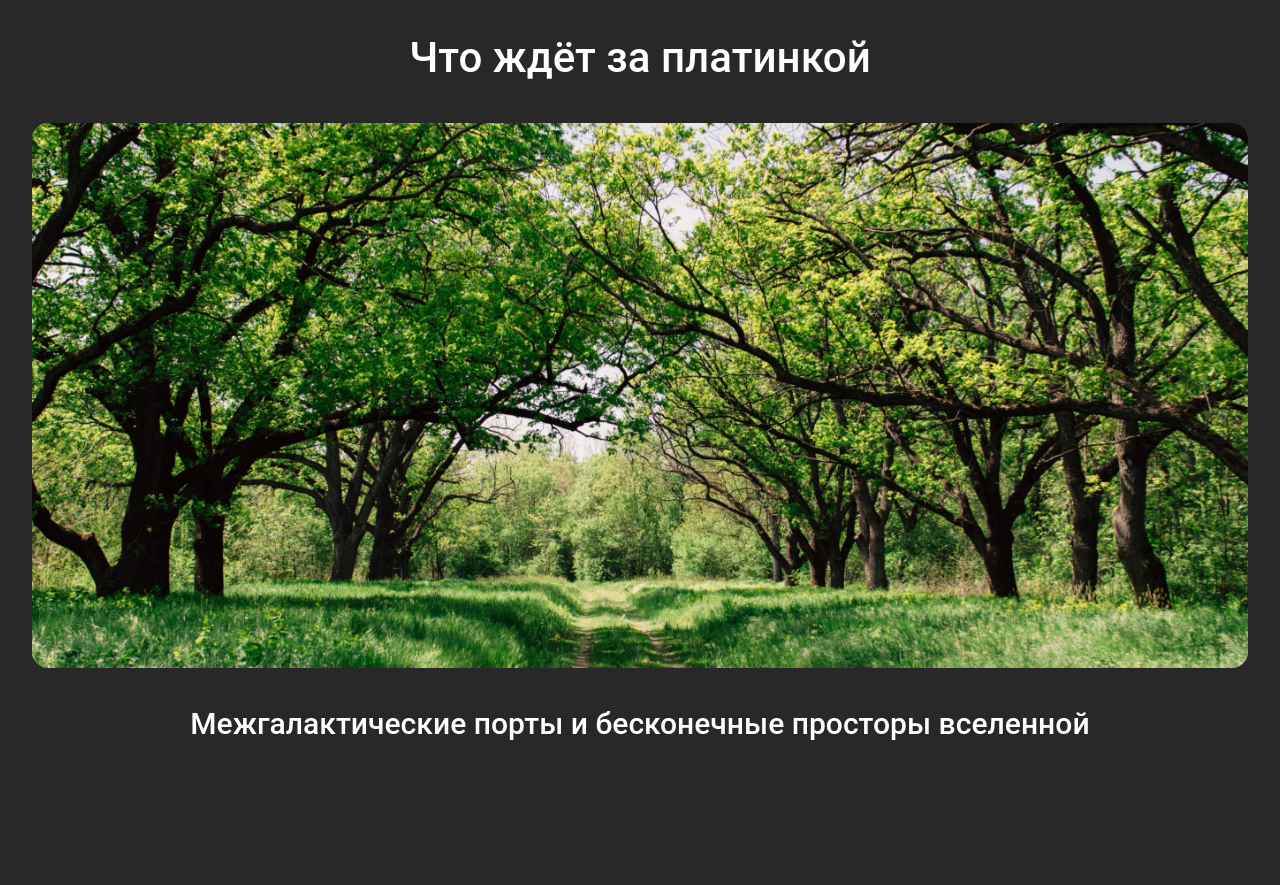
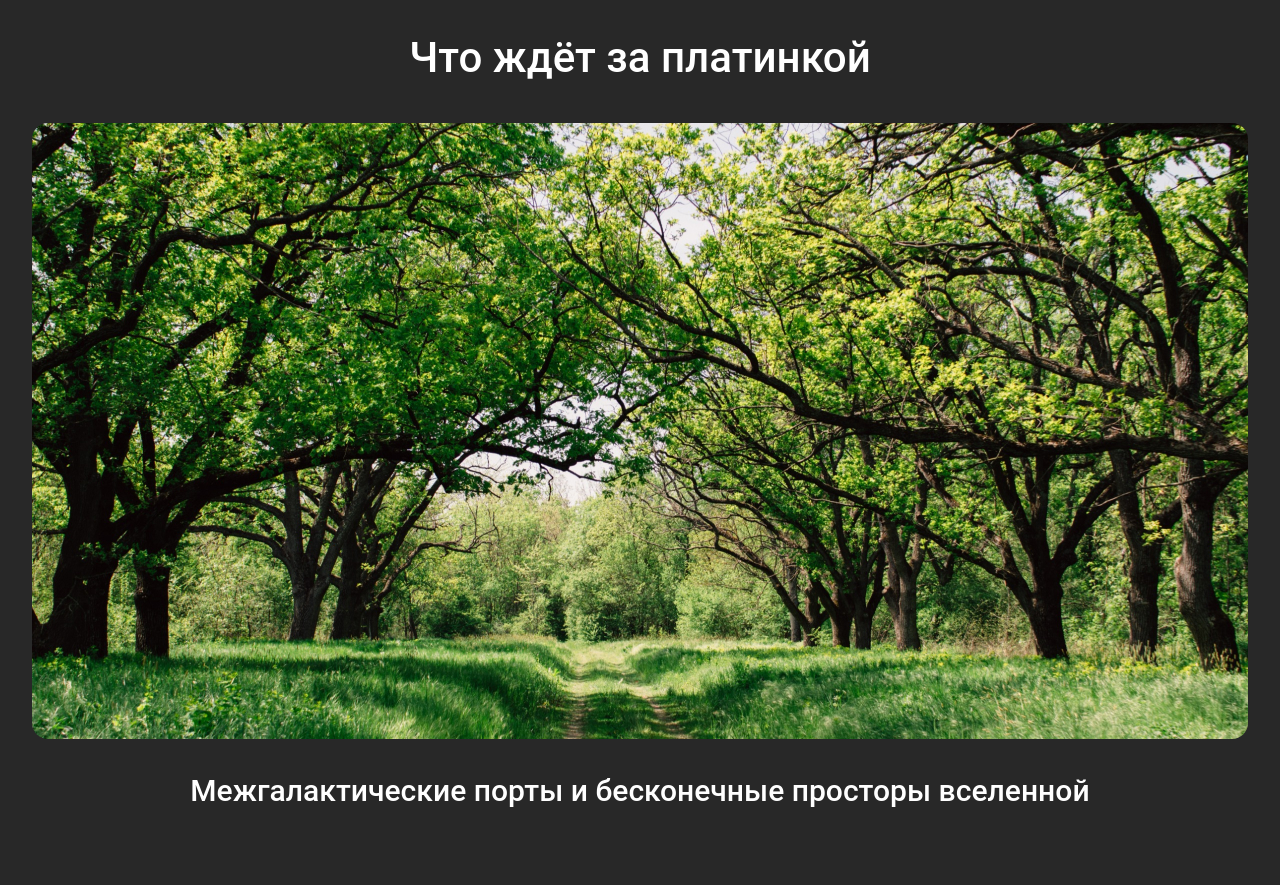
Before and after one commit to Yulya163/landing, a React (Create React App) app: page / in a window 1280 px wide. Shown: the part 660-1545 px from the top of the page. Built offline with nearby package versions, Linux system fonts and the light colour scheme.

Commit message:
fix image size

```diff
--- a/src/components/imageScreen/ImageScreen.scss
+++ b/src/components/imageScreen/ImageScreen.scss
@@ -21,18 +21,22 @@
     }
     &__img {
         max-width: 100%;
-        height: auto;
-        border-radius: 16px;
+        height: 616px;
         margin-bottom: 36px;
+            img {
+                width: 100%;
+                height: 100%;
+                border-radius: 16px;
+                object-fit: cover;
+            }
         @media (max-width: 1024px) {
             margin-bottom: 14px;
             height: 374px;
-            object-fit: cover;
         }
         @media (max-width: 768px) {
             margin-bottom: 14px;
         }
-        @media (max-width: 376px) {
+        @media (max-width: 500px) {
             height: 182px;
             margin-bottom: 14px;
         }
--- a/src/components/imageScreen/ImageScreen.tsx
+++ b/src/components/imageScreen/ImageScreen.tsx
@@ -7,7 +7,9 @@ export default function ImageScreen(): JSX.Element {
         <section className="image-screen" id="image-screen">
             <div className="container image-screen__wrap">
                 <h2 className="image-screen__title subtitle">Что ждёт за платинкой</h2>
-                <img src={img} alt="photo" className="image-screen__img" />
+                <div className="image-screen__img">
+                    <img src={img} alt="photo" />
+                </div>
                 <p>Межгалактические порты и бесконечные просторы вселенной</p>
             </div>
         </section>
```
